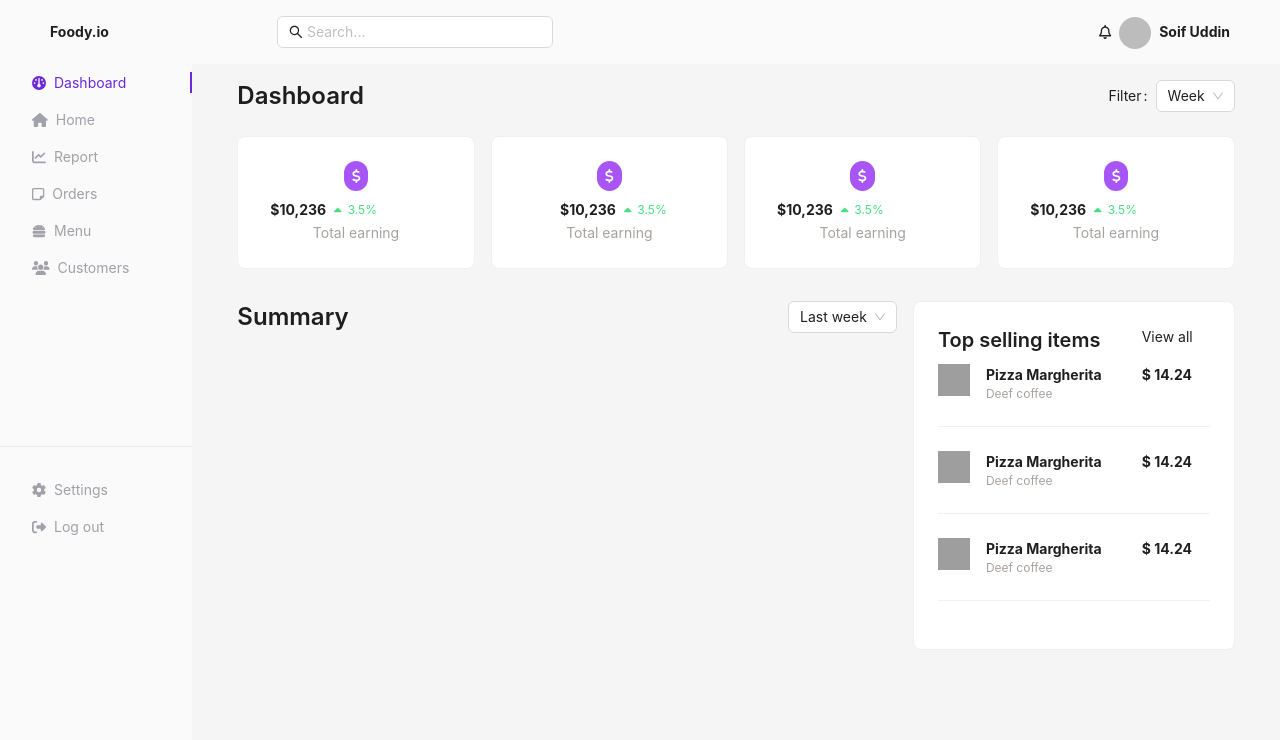
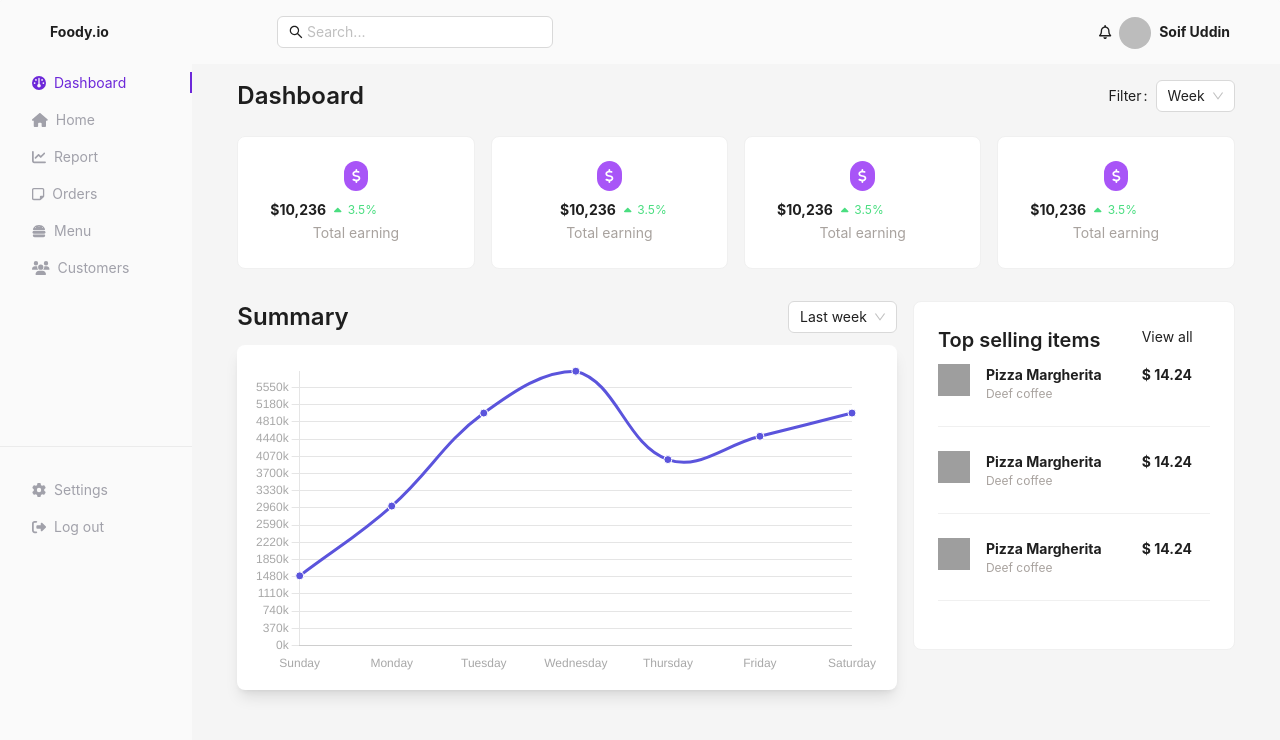
Before and after one commit to pinkWar123/sushi-client, a React (Vite) app: page /dashboard in a window 1280 px wide. Shown: the top 740 px of the page. Built offline with nearby package versions, Linux system fonts and the light colour scheme; grey boxes are pictures that could not be loaded.

Commit message:
Finish dashboard page

```diff
--- a/package.json
+++ b/package.json
@@ -16,7 +16,9 @@
     "@fortawesome/free-solid-svg-icons": "^6.6.0",
     "@fortawesome/react-fontawesome": "^0.2.2",
     "antd": "^5.21.6",
+    "chart.js": "^4.4.6",
     "react": "^18.3.1",
+    "react-chartjs-2": "^5.2.0",
     "react-dom": "^18.3.1",
     "react-helmet-async": "^2.0.5",
     "react-router-dom": "^6.27.0"
--- a/src/pages/DashboardPages/DashboardPage.tsx
+++ b/src/pages/DashboardPages/Dashboard/DashboardPage.tsx
@@ -12,6 +12,7 @@ import {
   Typography,
 } from "antd";
 import React, { FunctionComponent } from "react";
+import EarningsChart from "./EarningChart";
 
 export interface DashboardPageProps {}
 
@@ -135,6 +136,9 @@ const _DashboardPage: FunctionComponent<DashboardPageProps> = () => {
               ]}
             />
           </Flex>
+          <div className="p-4 rounded-lg shadow-lg bg-white">
+            <EarningsChart />
+          </div>
         </Col>
         <Col span={8}>
           <Card>
--- /dev/null
+++ b/src/pages/DashboardPages/Dashboard/EarningChart.tsx
@@ -0,0 +1,111 @@
+import React from "react";
+import { Line } from "react-chartjs-2";
+import {
+  Chart as ChartJS,
+  LineElement,
+  PointElement,
+  LinearScale,
+  Title,
+  Tooltip,
+  CategoryScale,
+  ChartOptions,
+  ChartData,
+  ScriptableContext,
+} from "chart.js";
+
+ChartJS.register(
+  LineElement,
+  PointElement,
+  LinearScale,
+  Title,
+  Tooltip,
+  CategoryScale
+);
+
+const EarningsChart: React.FC = () => {
+  const data: ChartData<"line", number[], string> = {
+    labels: [
+      "Sunday",
+      "Monday",
+      "Tuesday",
+      "Wednesday",
+      "Thursday",
+      "Friday",
+      "Saturday",
+    ],
+    datasets: [
+      {
+        label: "Earning",
+        data: [1500, 3000, 5000, 5900, 4000, 4500, 5000] as number[], // Ensure data is of type number[]
+        fill: true,
+        backgroundColor: (context: ScriptableContext<"line">) => {
+          const chart = context.chart;
+          const { ctx, chartArea } = chart;
+
+          if (!chartArea) {
+            return "rgba(91, 84, 220, 0)";
+          }
+          const gradient = ctx.createLinearGradient(
+            0,
+            chartArea.top,
+            0,
+            chartArea.bottom
+          );
+          gradient.addColorStop(0, "rgba(91, 84, 220, 0.3)");
+          gradient.addColorStop(1, "rgba(91, 84, 220, 0)");
+          return gradient;
+        },
+        borderColor: "#5B54DC",
+        tension: 0.4,
+        pointBackgroundColor: "#5B54DC",
+        pointBorderColor: "#fff",
+        pointHoverRadius: 6,
+        pointRadius: 4,
+      },
+    ],
+  };
+
+  const options: ChartOptions<"line"> = {
+    responsive: true,
+    plugins: {
+      legend: {
+        display: false,
+      },
+      tooltip: {
+        backgroundColor: "#5B54DC",
+        titleColor: "#fff",
+        bodyColor: "#fff",
+        padding: 10,
+        displayColors: false,
+        callbacks: {
+          label: (tooltipItem) => `${tooltipItem.raw}K Earning`,
+        },
+      },
+    },
+    scales: {
+      y: {
+        beginAtZero: true,
+        ticks: {
+          stepSize: 2,
+          color: "#A8A8A8",
+          callback: (value: number | string) => `${value}k`, // Only number here
+        },
+        grid: {
+          color: "rgba(168, 168, 168, 0.3)",
+        },
+      },
+      x: {
+        ticks: {
+          color: "#A8A8A8",
+        },
+        grid: {
+          display: false,
+        },
+      },
+    },
+  };
+
+  return <Line data={data} options={options} />;
+};
+
+export default EarningsChart;
--- a/src/routes/routes.tsx
+++ b/src/routes/routes.tsx
@@ -9,7 +9,9 @@ export const PUBLIC_ROUTES = [
     components: [
       {
         path: "",
-        component: lazy(() => import("../pages/DashboardPages/DashboardPage")),
+        component: lazy(
+          () => import("../pages/DashboardPages/Dashboard/DashboardPage")
+        ),
       },
     ],
   },
```
Also changed, not shown: 1 other file (tests, documents, lock files or other folders).
